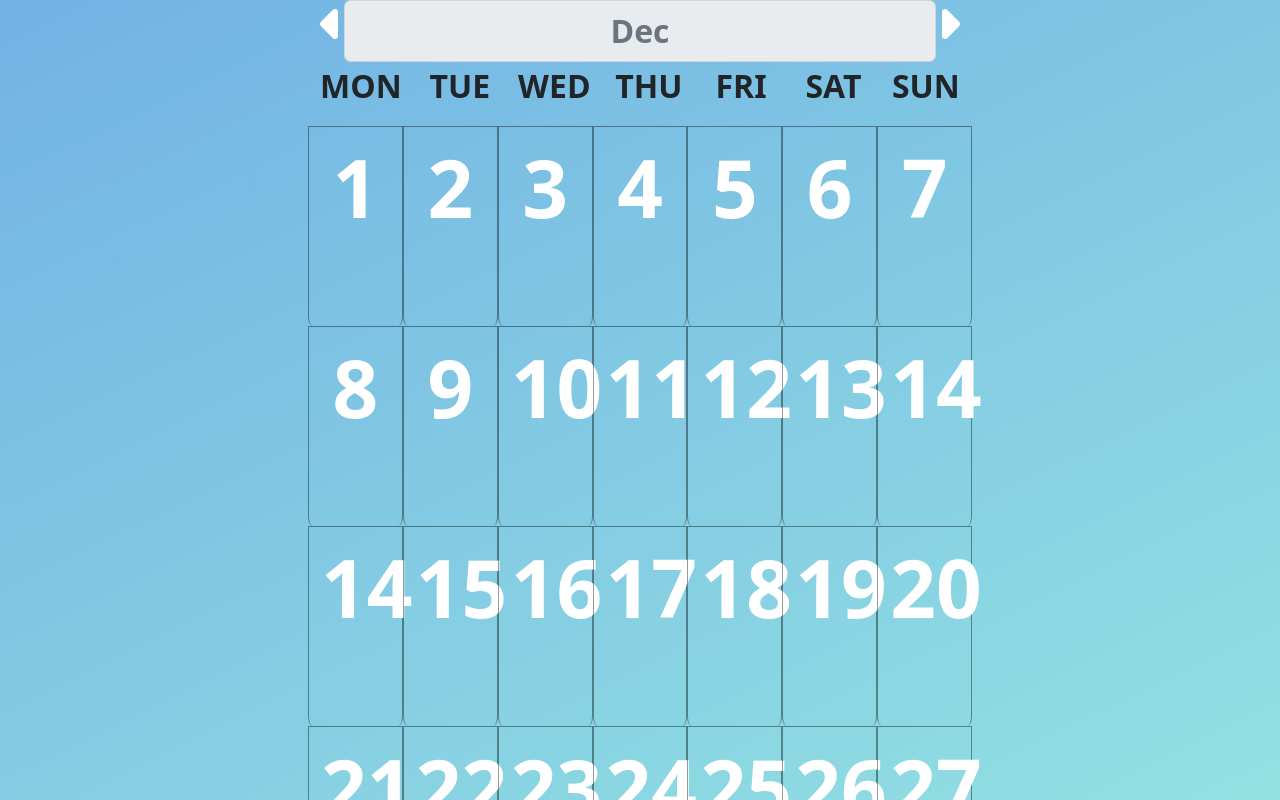
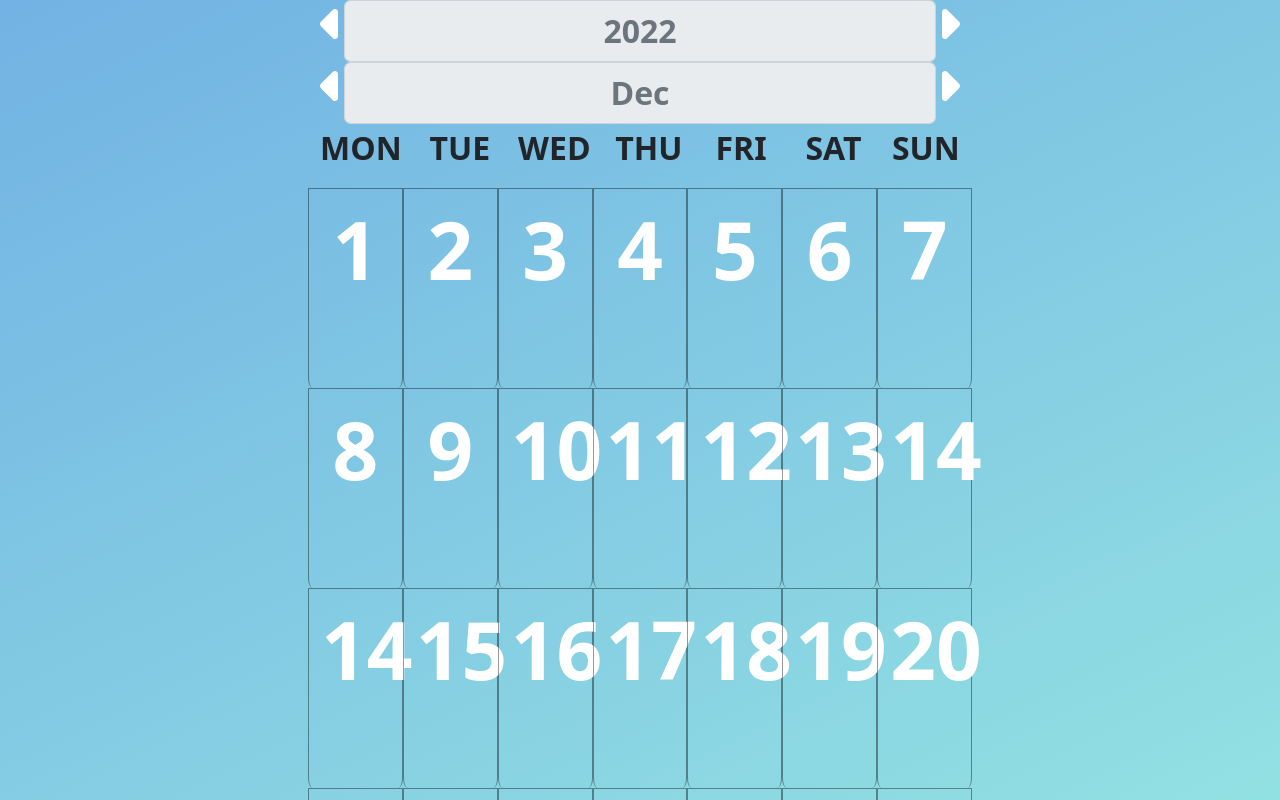
Before and after one commit to MartinYordanov374/OnSpot, a React (Create React App) app: page /EventsManager/CalendarSchedule in a window 1280 px wide. Shown: the top 800 px of the page. Built offline with nearby package versions, Linux system fonts and the light colour scheme.

Commit message:
Users can now change the year on their calendar schedule.

```diff
--- a/src/Components/CalendarScheduleComponent/CalendarSchedule.js
+++ b/src/Components/CalendarScheduleComponent/CalendarSchedule.js
@@ -1,12 +1,14 @@
 import React, { Component } from 'react'
 import MonthComponent from './MonthComponent'
 import MonthSelector from './MonthSelector'
+import YearSelector from './YearSelector'
 
 export default class CalendarSchedule extends Component {
   render() {
     return (
       <div className='CalendarWrapper'>
         <div className='CalendarContainer mx-auto'>
+            <YearSelector yearData = {{currentYear: new Date().getUTCFullYear()}}/>
             <MonthSelector monthData = {{currentMonth: new Date().getMonth()}}/>
             <MonthComponent/>
         </div>
--- /dev/null
+++ b/src/Components/CalendarScheduleComponent/YearSelector.js
@@ -0,0 +1,32 @@
+import React, { Component } from 'react'
+import { faCaretLeft, faCaretRight} from "@fortawesome/free-solid-svg-icons";
+import { FontAwesomeIcon } from "@fortawesome/react-fontawesome"
+export default class YearSelector extends Component {
+
+    constructor()
+    {
+        super()
+        this.state = {currentYear: 0}
+    }
+    componentDidMount(){
+        this.setState({'currentYear' : this.props.yearData.currentYear})
+    }
+    goYearBack = () => {
+        let previousYear = this.state.currentYear - 1
+        this.setState({'currentYear' : previousYear })
+    }
+    goYearForward = () => {
+        let NextYear = this.state.currentYear + 1
+        this.setState({'currentYear' : NextYear })
+    }
+  render() {
+      return (
+          <div className='MonthSelectorWrapper'>
+            <FontAwesomeIcon icon = {faCaretLeft} className = 'CaretLeft caret' onClick={() => this.goYearBack()}/>
+            <input type='text' className='form-control MonthSelector' disabled placeholder={this.state.currentYear}/>
+            <FontAwesomeIcon icon = {faCaretRight} className = 'CaretLeft caret' onClick={() => this.goYearForward()}/>
+        </div>
+    )
+
+  }
+}
```
